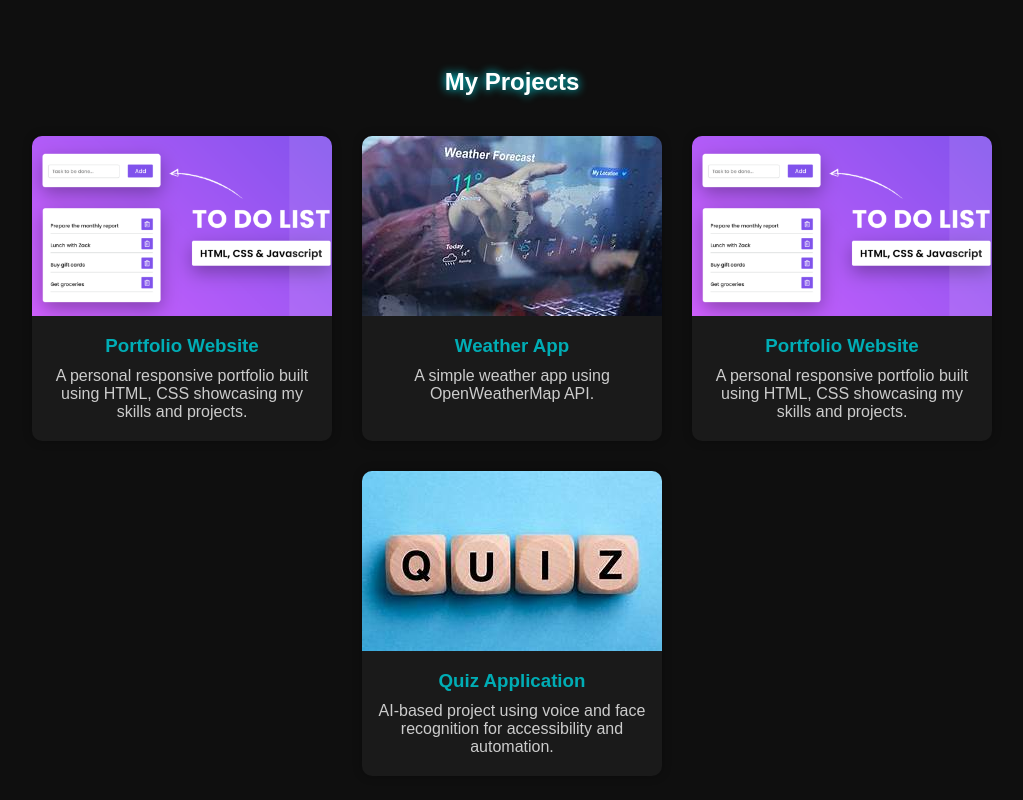
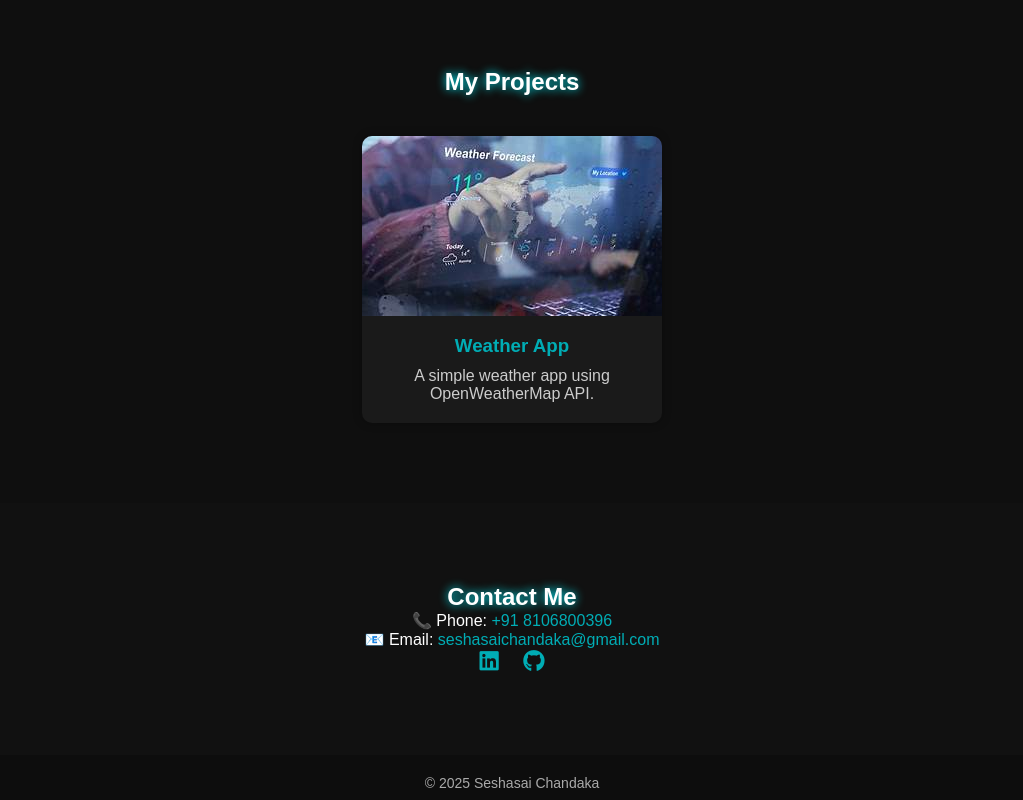
Before and after one commit to ChandakaSeshasai/portfolio, a plain HTML site: page index.html in a window 1280 px wide. Shown: the part 1120-1920 px from the top of the page, without its empty margins (128-1151 px from the left). Drawn offline with Linux system fonts and the light colour scheme.

Commit message:
small commit

```diff
--- a/index.html
+++ b/index.html
@@ -73,11 +73,7 @@
     <section id="projects" class="projects">
         <h2>My Projects</h2>
         <div class="project-grid">
- <div class="project-card">
-                <img src="todo-list.png" alt="ToDo-List Website">
-                <h3>Portfolio Website</h3>
-                <p>A personal responsive portfolio built using HTML, CSS showcasing my skills and projects.</p>
-            </div>
+
 
             <div class="project-card">
                 <a href=" https://chandakaseshasai.github.io/Weather-App/" target="_blank">
@@ -87,17 +83,7 @@
                 <p>A simple weather app using OpenWeatherMap API.</p>
             </div>
 
- <div class="project-card">
-                <img src="todo-list.png" alt="ToDo-List Website">
-                <h3>Portfolio Website</h3>
-                <p>A personal responsive portfolio built using HTML, CSS showcasing my skills and projects.</p>
-            </div>
 
-            <div class="project-card">
-                <img src="quiz.jpeg" alt="Quiz App"> <a href="projects/weather-app/index.html" target="_blank"></a>
-                <h3>Quiz Application</h3>
-                <p>AI-based project using voice and face recognition for accessibility and automation.</p>
-            </div>
 
         </div>
     </section>
```
